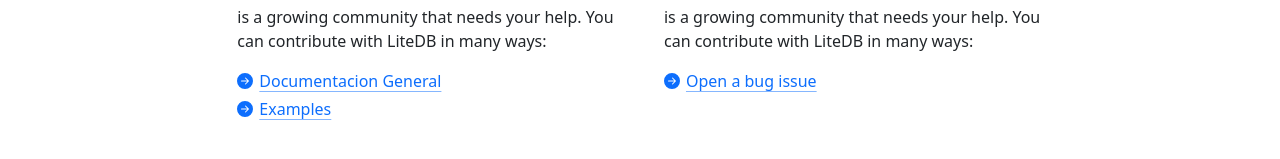
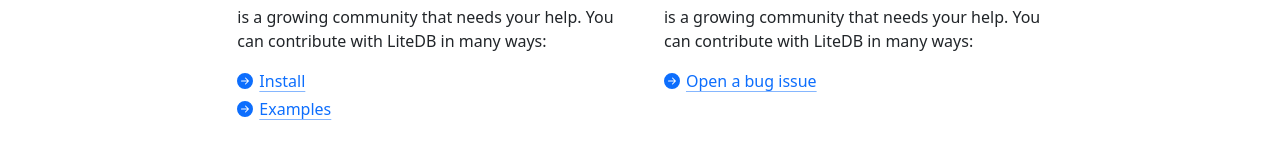
Before and after one commit to bonitadb/bonitadb.github.io, a plain HTML site: page index.html in a window 1280 px wide. Shown: the part 573-732 px from the top of the page. Drawn offline with Linux system fonts and the light colour scheme.

Commit message:
ajuste en pagina home

```diff
--- a/index.html
+++ b/index.html
@@ -192,7 +192,7 @@
                 <li>
                   <a class="icon-link mb-1" href="https://github.com/twbs/examples/tree/main/icons-font" rel="noopener" target="_blank">
                     <svg class="bi" width="16" height="16"><use xlink:href="#arrow-right-circle"/></svg>
-                    Documentacion General
+                    Install
                   </a>
                 </li>
                 <li>
```
